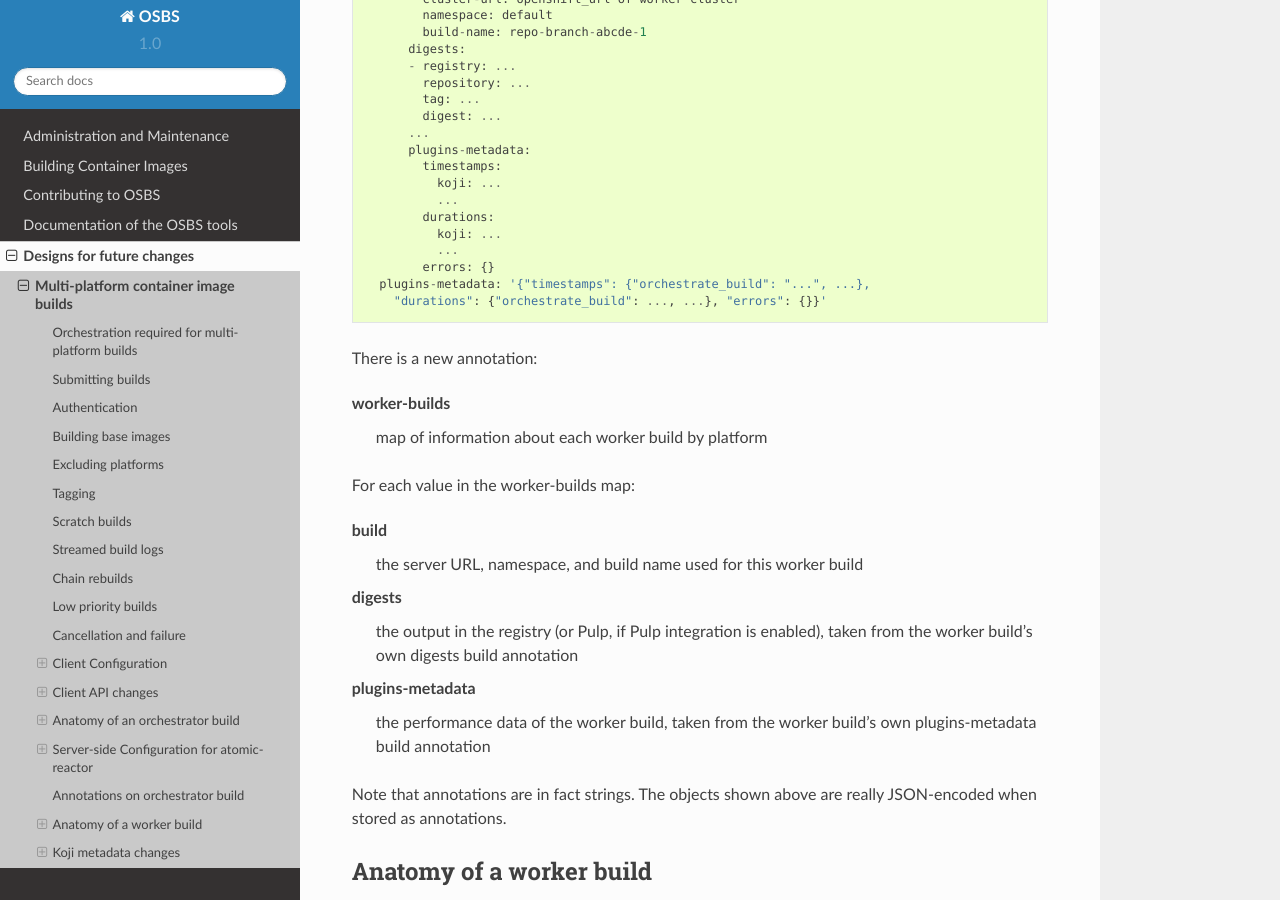
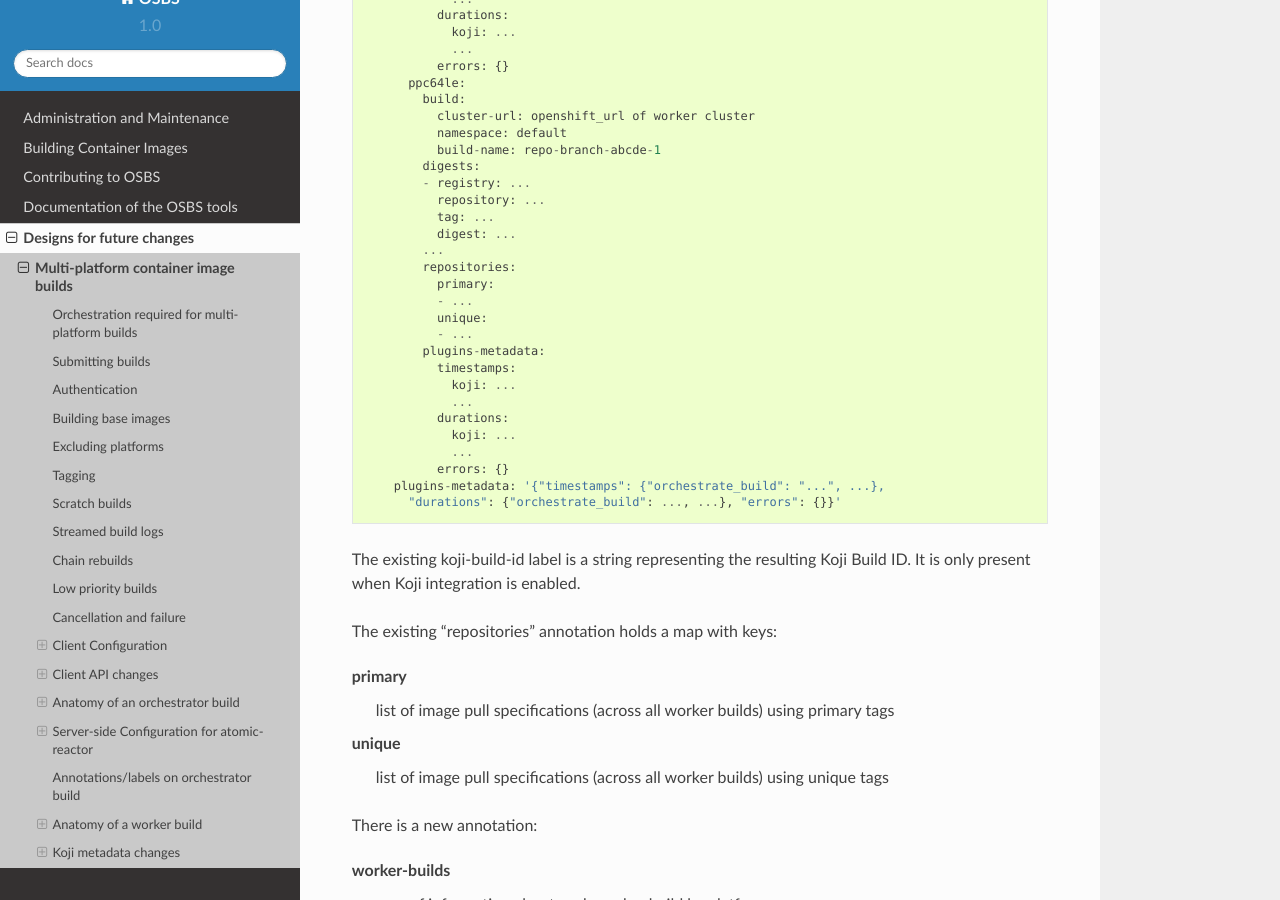
Before and after one commit to containerbuildsystem/osbs-docs, a Sphinx documentation site: the page built from docs/multiarch.rst, in a window 1280 px wide and 900 px high, scrolled down 13506 px. Built offline with Sphinx 7.4.7 and the Read the Docs theme 2.0.0, drawn with Linux system fonts in a browser that asks for light colours; some of the changed text lies outside the part shown.

Commit message:
Define more orchestrator build metadata
The koji-build-id label and repositories annotations are now defined.

Signed-off-by: Tim Waugh <twaugh@redhat.com>

```diff
--- a/docs/multiarch.rst
+++ b/docs/multiarch.rst
@@ -711,56 +711,82 @@ This mechanism can also be used to temporarily disable a worker
 cluster by removing it from the list or adding ``enabled: false`` to
 the cluster description for each platform.
 
-Annotations on orchestrator build
----------------------------------
+Annotations/labels on orchestrator build
+----------------------------------------
 
 The orchestrator build will fetch annotations from completed worker
 builds and add them to its own annotations to aid metrics
 reporting. The annotations will look as follows::
 
   metadata:
-  annotations:
-    worker-builds:
-      x86_64:
-        build:
-          cluster-url: openshift_url of worker cluster
-          namespace: default
-          build-name: repo-branch-abcde-1
-        digests:
-        - registry: ...
-          repository: ...
-          tag: ...
-          digest: ...
-        ...
-        plugins-metadata:
-          timestamps:
-            koji: ...
-            ...
-          durations:
-            koji: ...
-            ...
-          errors: {}
-      ppc64le:
-        build:
-          cluster-url: openshift_url of worker cluster
-          namespace: default
-          build-name: repo-branch-abcde-1
-        digests:
-        - registry: ...
-          repository: ...
-          tag: ...
-          digest: ...
-        ...
-        plugins-metadata:
-          timestamps:
-            koji: ...
-            ...
-          durations:
-            koji: ...
-            ...
-          errors: {}
-    plugins-metadata: '{"timestamps": {"orchestrate_build": "...", ...},
-      "durations": {"orchestrate_build": ..., ...}, "errors": {}}'
+    labels:
+      koji-build-id: ...
+    annotations:
+      repositories:
+        primary:
+        - ...
+        unique:
+        - ...
+      worker-builds:
+        x86_64:
+          build:
+            cluster-url: openshift_url of worker cluster
+            namespace: default
+            build-name: repo-branch-abcde-1
+          digests:
+          - registry: ...
+            repository: ...
+            tag: ...
+            digest: ...
+          ...
+          plugins-metadata:
+            timestamps:
+              koji: ...
+              ...
+            durations:
+              koji: ...
+              ...
+            errors: {}
+        ppc64le:
+          build:
+            cluster-url: openshift_url of worker cluster
+            namespace: default
+            build-name: repo-branch-abcde-1
+          digests:
+          - registry: ...
+            repository: ...
+            tag: ...
+            digest: ...
+          ...
+          repositories:
+            primary:
+            - ...
+            unique:
+            - ...
+          plugins-metadata:
+            timestamps:
+              koji: ...
+              ...
+            durations:
+              koji: ...
+              ...
+            errors: {}
+      plugins-metadata: '{"timestamps": {"orchestrate_build": "...", ...},
+        "durations": {"orchestrate_build": ..., ...}, "errors": {}}'
+
+The existing koji-build-id label is a string representing the
+resulting Koji Build ID. It is only present when Koji integration is
+enabled.
+
+The existing "repositories" annotation holds a map with keys:
+
+primary
+  list of image pull specifications (across all worker builds) using
+  primary tags
+
+unique
+  list of image pull specifications (across all worker builds) using
+  unique tags
 
 There is a new annotation:
 
```
